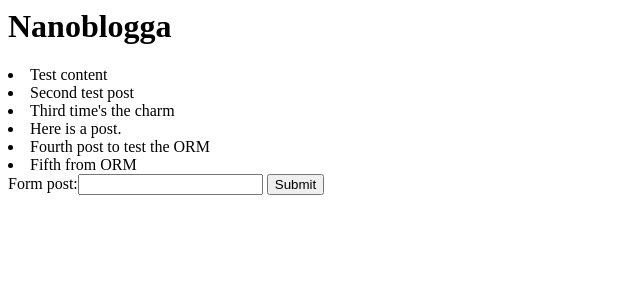
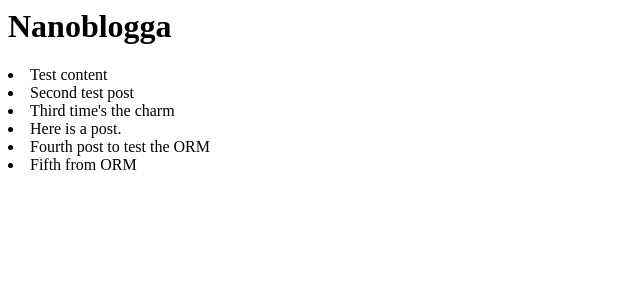
Before and after one commit to thatguysilver/nanoblog, a Django app: template posts/templates/posts/main.html in a window 1280 px wide. Shown: the top 300 px of the page, without its empty margins (0-640 px from the left). Run offline with Django 3.2, Linux system fonts and the light colour scheme; the template is opened without the code that fills it: values that come from a table or form of the project are taken from there, others are empty; data comes from the database, SQL or seed files in the repository.

Commit message:
removed useless submit button

```diff
--- a/posts/templates/posts/main.html
+++ b/posts/templates/posts/main.html
@@ -9,9 +9,4 @@
   {% endfor %}
 
 
-  <form action = '/' method = 'post'>
-    {% csrf_token %}
-    {{ form }}
-    <input type = 'submit' value = 'Submit' />
-  </form>
 </body>
```
